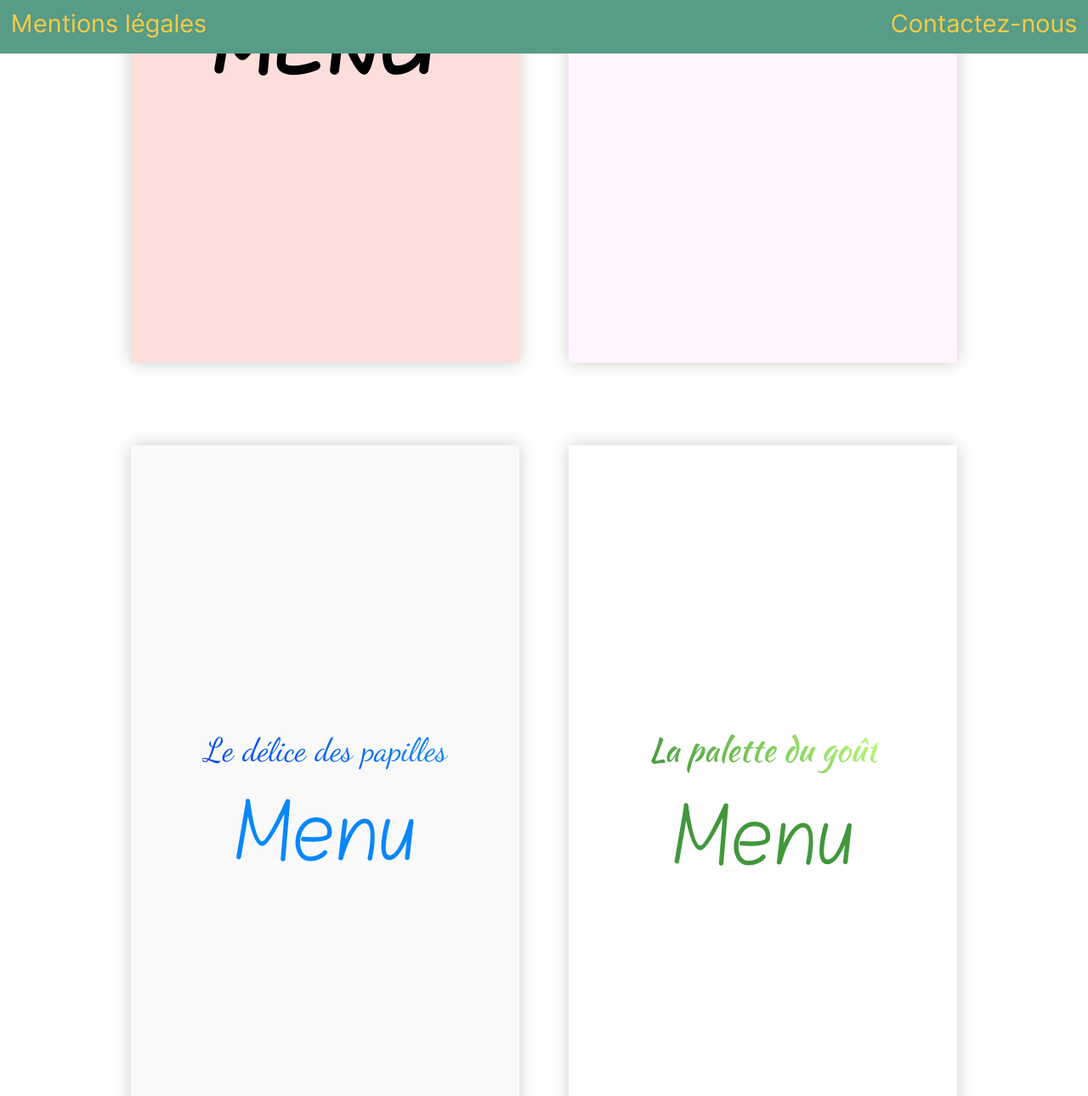
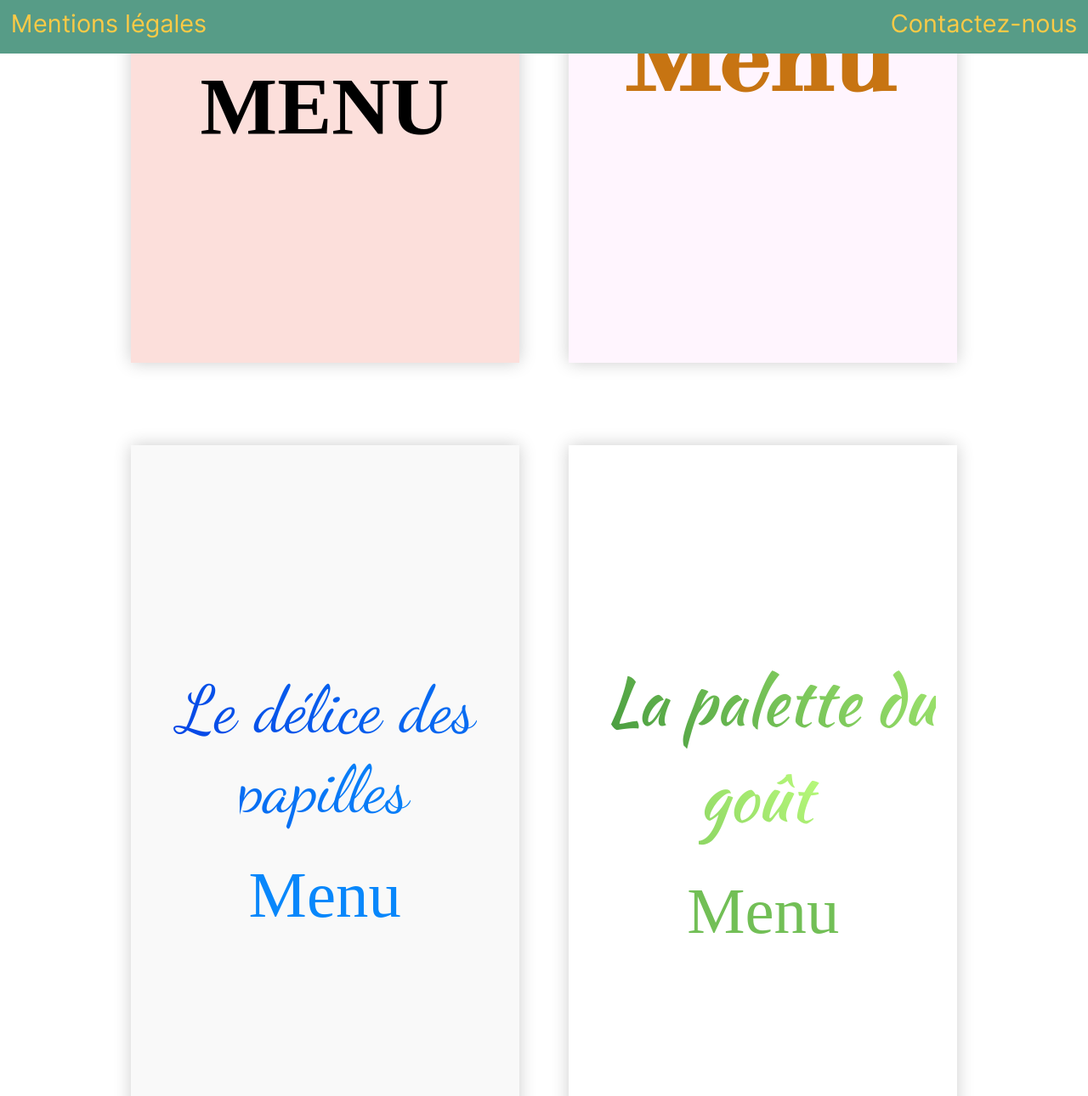
Before and after one commit to DelMout/ohmyfood, a website: page index.html in a window 1280 px wide. Shown: the part 737-2027 px from the top of the page at 85% size. Drawn offline with Linux system fonts and the light colour scheme; files whose address does not match are found by name; a web font is replaced by a local one.

Commit message:
MEP OK page 1.

```diff
--- a/index.html
+++ b/index.html
@@ -52,7 +52,7 @@
         <a href="./palette_gout.html">
             <div class="accueil-menu quatrieme">
                 <p>
-                    <span class="resto">La palette du goût</span><br />
+                    <span class="resto">&nbsp;La palette du goût&nbsp;</span><br />
                     <span class="menu">Menu</span>
                 </p>
             </div>
--- a/sass/main.scss
+++ b/sass/main.scss
@@ -100,7 +100,7 @@ body {
 }
 
 @mixin mep-quatre-menus($couleur-fond: white,$couleur-debut-degrade: black,$couleur-fin-degrade: black,$couleur-menu: black,$police-resto: Arial,
-$police-menu:'blokletters_normal') {
+$police-menu:'Segoe Print') {
 	background-color: $couleur-fond;
 
 
@@ -109,6 +109,7 @@ $police-menu:'blokletters_normal') {
 		-webkit-background-clip: text;
 		-webkit-text-fill-color: transparent;
 		font-family: $police-resto;
+		font-size:3em;
 		}
 
 	& .menu {
@@ -178,17 +179,6 @@ img {
 	}
 }
 
-/*bloc ci-dessous a supprimer ensuite, apres les 4 a et 4 liens*/
-/*.accueil-menu {
-	box-shadow: 0 0 1em rgba(0,0,0,0.2);
-	width: 0%;
-	height: 45%;
-	display: flex;
-	align-items: center;
-	justify-content: center;
-
-}*/
-
 .accueil-menu {
 	width: 100%;
 	height: 100%;
@@ -197,6 +187,7 @@ img {
 	align-items: center;
 	text-align:center;
 	overflow:hidden;
+
 
 	&:hover>p {
 		animation: zoom-menu 3s infinite ease-in-out alternate;
@@ -211,7 +202,6 @@ i {
 }
 
 .resto {
-	font-size: 2em;
 	transform-origin:left;
 	animation:degrade 10s;
 
@@ -225,12 +215,17 @@ i {
 	$couleur-fond: rgb(252,223,219);
 	@include mep-quatre-menus($couleur-fond);
 
+
 	& .menu {
 		text-transform: uppercase;
-		font-family: 'blokletters_gras';
+		font-weight:bold;
+		display:inline-block;
+		margin-top:10%;
+		font-size:5em;
 	}
 	& .resto{
 		font-family:'courgette';
+		font-weight:bold;
 	}
 }
 
@@ -244,6 +239,11 @@ i {
 
 	& .menu {
 		font-family: 'bodonixt';
+		font-weight:bold;
+		font-size:5em;
+		display:inline-block;
+		transform:scaleX(1.4);
+		letter-spacing:0.05em;
 	}
 
 	& .resto {
@@ -261,6 +261,7 @@ i {
 
 	& .resto {
 		font-family: 'dancing';
+		font-size:4em;
 	}
 }
 
@@ -268,12 +269,13 @@ i {
 	$couleur-fond: white;
 	$couleur-debut-degrade: rgb(66,151,60);
 	$couleur-fin-degrade: rgb(191,255,126);
-	$couleur-menu: rgb(66,151,60);
+	$couleur-menu: rgb(114,191,86);
 
 	@include mep-quatre-menus($couleur-fond,$couleur-debut-degrade,$couleur-fin-degrade,$couleur-menu);
 
 	& .resto {
 		font-family: 'kaushan';
+		font-size: 4em;
 	}
 }
 
```
Also changed, not shown: css/style.css, 1 other file.
